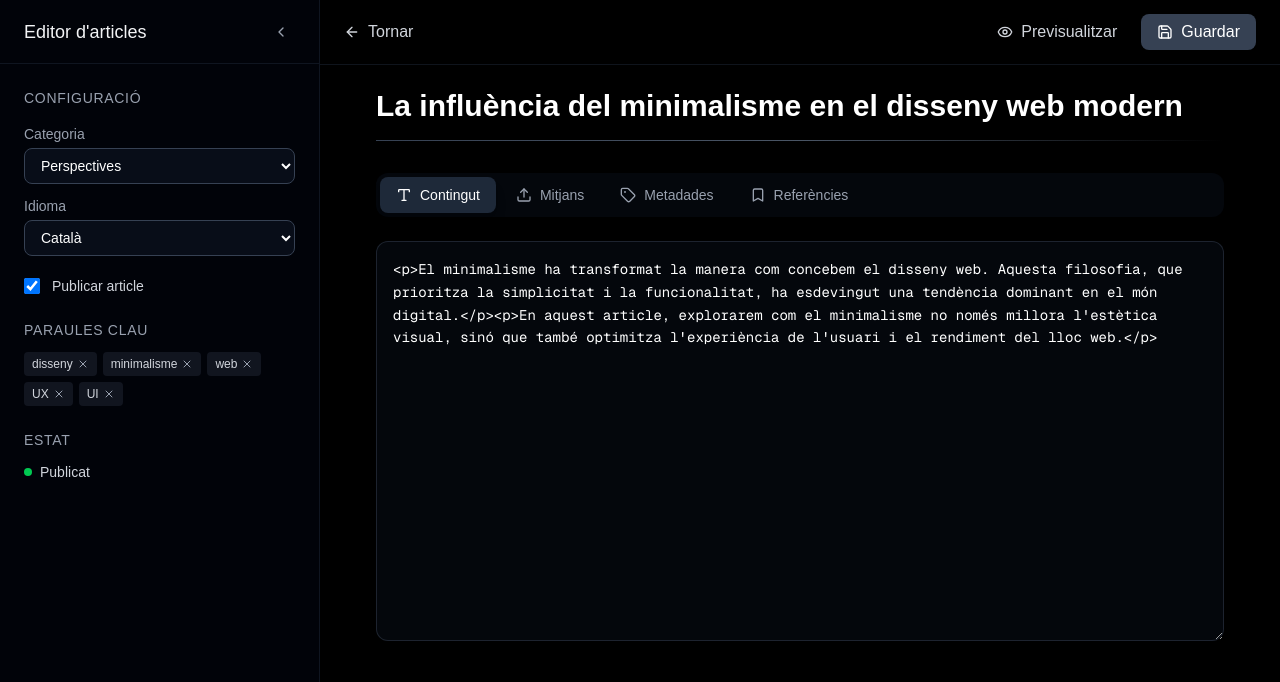
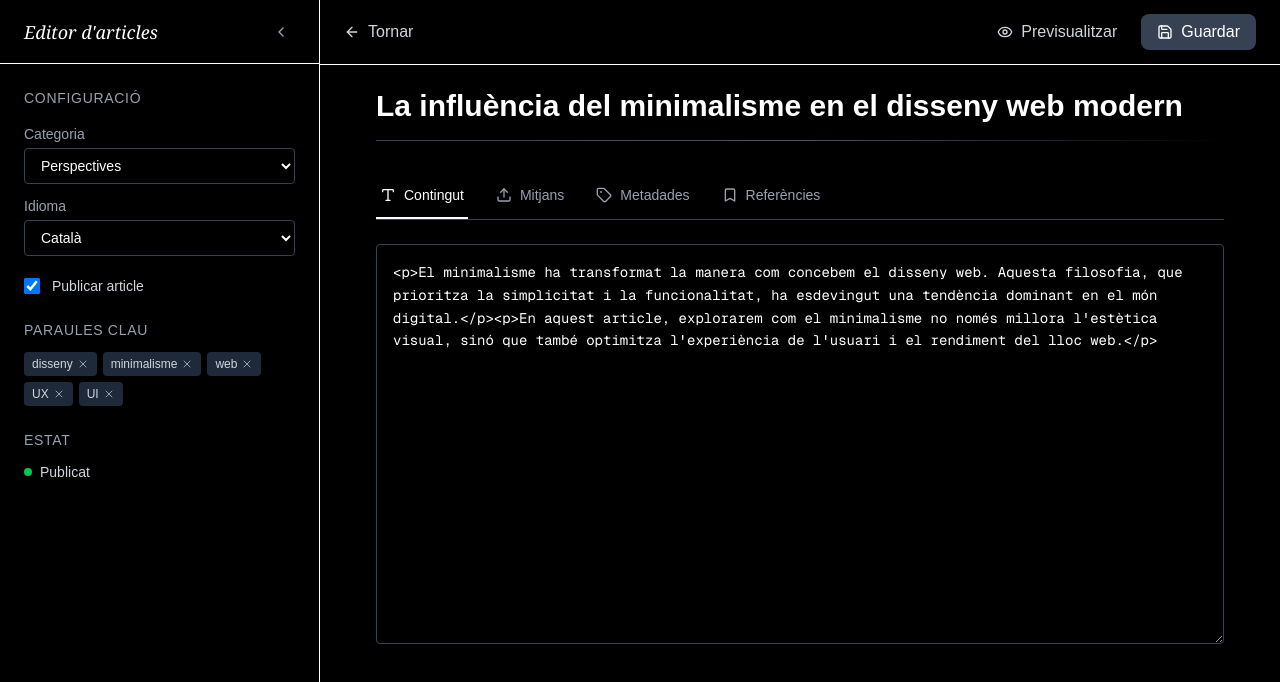
Before and after one commit to boversauros/admintonibover, a Next.js app: page /posts/1/edit in a window 1280 px wide. Shown: the top 682 px of the page. Built offline with nearby package versions, Linux system fonts and the light colour scheme.

Commit message:
style: update component styles for improved UI consistency and readability

```diff
--- a/app/posts/_components/PostForm/PostFormHeader.tsx
+++ b/app/posts/_components/PostForm/PostFormHeader.tsx
@@ -25,7 +25,7 @@ export const PostFormHeader: React.FC<PostFormHeaderProps> = ({
 
   return (
     <header
-      className={`fixed top-0 right-0 bg-black/95 backdrop-blur-sm border-b border-gray-800/50 z-50 transition-all duration-300 ease-in-out ${
+      className={`fixed top-0 right-0 bg-black border-b border-white z-50 transition-all duration-300 ease-in-out ${
         sidebarVisible ? "left-80" : "left-0"
       }`}
     >
--- a/app/posts/_components/PostForm/PostFormSidebar.tsx
+++ b/app/posts/_components/PostForm/PostFormSidebar.tsx
@@ -9,7 +9,6 @@ interface PostFormSidebarProps {
   post: Post;
   categories: Category[];
   onUpdateField: <K extends keyof Post>(field: K, value: Post[K]) => void;
-  onAddKeyword: (keyword: string) => void;
   onRemoveKeyword: (keyword: string) => void;
   onToggleSidebar: () => void;
 }
@@ -24,19 +23,19 @@ export const PostFormSidebar: React.FC<PostFormSidebarProps> = ({
 }) => {
   return (
     <aside
-      className={`w-80 bg-gray-950/50 border-r border-gray-800/50 fixed left-0 top-0 bottom-0 overflow-y-auto transition-transform duration-300 ease-in-out z-40 ${
+      className={`w-80 bg-black border-r border-white fixed left-0 top-0 bottom-0 overflow-y-auto transition-transform duration-300 ease-in-out z-40 ${
         visible ? "translate-x-0" : "-translate-x-full"
       }`}
     >
       {/* Sidebar Header */}
-      <div className="h-16 flex items-center justify-between px-6 border-b border-gray-800/50">
-        <h1 className="text-lg font-medium text-gray-100">
-          Editor d&apos;articles
+      <div className="h-16 flex items-center justify-between px-6 border-b border-white">
+        <h1 className="text-lg font-serif italic text-white">
+          Editor d&#39;articles
         </h1>
         <button
           type="button"
           onClick={onToggleSidebar}
-          className="p-1.5 text-gray-400 hover:text-white hover:bg-gray-800/50 rounded-lg transition-all"
+          className="p-1.5 text-gray-400 hover:text-white rounded-lg transition-all"
           title="Amagar sidebar"
         >
           <ChevronLeft className="w-4 h-4" />
@@ -46,7 +45,7 @@ export const PostFormSidebar: React.FC<PostFormSidebarProps> = ({
       <div className="p-6 space-y-6">
         {/* Quick Settings */}
         <div className="space-y-4">
-          <h3 className="text-sm font-medium text-gray-400 uppercase tracking-wider">
+          <h3 className="text-sm font-normal text-gray-400 uppercase tracking-wider">
             Configuració
           </h3>
 
@@ -60,7 +59,7 @@ export const PostFormSidebar: React.FC<PostFormSidebarProps> = ({
                 onChange={(e) =>
                   onUpdateField("category_id", Number(e.target.value))
                 }
-                className="w-full bg-gray-900/50 border border-gray-700 rounded-lg px-3 py-2 text-white text-sm focus:outline-none focus:border-gray-500"
+                className="w-full bg-black border border-gray-700 rounded px-3 py-2 text-white text-sm focus:outline-none focus:border-white"
               >
                 {categories.map((cat) => (
                   <option key={cat.id} value={cat.id}>
@@ -77,7 +76,7 @@ export const PostFormSidebar: React.FC<PostFormSidebarProps> = ({
                 onChange={(e) =>
                   onUpdateField("language", e.target.value as "ca" | "en")
                 }
-                className="w-full bg-gray-900/50 border border-gray-700 rounded-lg px-3 py-2 text-white text-sm focus:outline-none focus:border-gray-500"
+                className="w-full bg-black border border-gray-700 rounded px-3 py-2 text-white text-sm focus:outline-none focus:border-white"
               >
                 {LANGUAGES.map((lang) => (
                   <option key={lang.code} value={lang.code}>
@@ -95,7 +94,7 @@ export const PostFormSidebar: React.FC<PostFormSidebarProps> = ({
                 onChange={(e) =>
                   onUpdateField("is_published", e.target.checked)
                 }
-                className="w-4 h-4 bg-gray-900 border-gray-700 rounded text-gray-500 focus:ring-gray-500"
+                className="w-4 h-4 bg-black border-gray-700 rounded text-white focus:ring-white"
               />
               <label htmlFor="is_published" className="text-sm text-gray-300">
                 Publicar article
@@ -106,14 +105,14 @@ export const PostFormSidebar: React.FC<PostFormSidebarProps> = ({
 
         {/* Keywords Display */}
         <div className="space-y-3">
-          <h3 className="text-sm font-medium text-gray-400 uppercase tracking-wider">
+          <h3 className="text-sm font-normal text-gray-400 uppercase tracking-wider">
             Paraules clau
           </h3>
           <div className="flex flex-wrap gap-1.5">
             {post.keywords.map((keyword) => (
               <span
                 key={keyword}
-                className="bg-gray-700/30 text-gray-300 px-2 py-1 rounded text-xs flex items-center gap-1"
+                className="bg-gray-800 text-gray-300 px-2 py-1 rounded text-xs flex items-center gap-1"
               >
                 {keyword}
                 <button
@@ -133,7 +132,7 @@ export const PostFormSidebar: React.FC<PostFormSidebarProps> = ({
 
         {/* Status */}
         <div className="space-y-3">
-          <h3 className="text-sm font-medium text-gray-400 uppercase tracking-wider">
+          <h3 className="text-sm font-normal text-gray-400 uppercase tracking-wider">
             Estat
           </h3>
           <div className="flex items-center gap-2">
--- a/app/posts/_components/PostForm/PostFormTabs.tsx
+++ b/app/posts/_components/PostForm/PostFormTabs.tsx
@@ -25,7 +25,7 @@ export const PostFormTabs: React.FC<PostFormTabsProps> = ({
   onTabChange,
 }) => {
   return (
-    <div className="flex space-x-1 mb-6 bg-gray-900/30 p-1 rounded-xl">
+    <div className="flex space-x-6 mb-6 border-b border-gray-700">
       {tabs.map((tab) => {
         const Icon = tab.icon;
         return (
@@ -33,10 +33,10 @@ export const PostFormTabs: React.FC<PostFormTabsProps> = ({
             key={tab.id}
             type="button"
             onClick={() => onTabChange(tab.id)}
-            className={`flex items-center gap-2 px-4 py-2 rounded-lg text-sm font-medium transition-all ${
+            className={`flex items-center gap-2 px-1 py-3 text-sm font-normal transition-all border-b-2 ${
               activeTab === tab.id
-                ? "bg-gray-800 text-white shadow-lg"
-                : "text-gray-400 hover:text-gray-200 hover:bg-gray-800/50"
+                ? "text-white border-white"
+                : "text-gray-400 hover:text-gray-200 border-transparent"
             }`}
           >
             <Icon className="w-4 h-4" />
--- a/app/posts/_components/PostForm/index.tsx
+++ b/app/posts/_components/PostForm/index.tsx
@@ -111,7 +111,6 @@ export const PostForm: React.FC<PostFormProps> = ({
           post={post}
           categories={categories}
           onUpdateField={updateField}
-          onAddKeyword={addKeyword}
           onRemoveKeyword={removeKeyword}
           onToggleSidebar={() => setSidebarVisible(!sidebarVisible)}
         />
--- a/app/posts/_components/PostForm/tabs/ContentTab.tsx
+++ b/app/posts/_components/PostForm/tabs/ContentTab.tsx
@@ -15,7 +15,7 @@ export const ContentTab: React.FC<ContentTabProps> = ({
       <textarea
         value={content}
         onChange={(e) => onContentChange(e.target.value)}
-        className="w-full bg-gray-900/30 border border-gray-700/50 rounded-xl px-4 py-4 text-white focus:outline-none focus:border-gray-500/50 min-h-[400px] font-mono text-sm leading-relaxed"
+        className="w-full bg-black border border-gray-700 rounded px-4 py-4 text-white focus:outline-none focus:border-white min-h-[400px] font-mono text-sm leading-relaxed"
         placeholder="<p>Escriu el contingut HTML aquí...</p>"
       />
     </div>
--- a/app/posts/_components/PostForm/tabs/MetadataTab.tsx
+++ b/app/posts/_components/PostForm/tabs/MetadataTab.tsx
@@ -18,7 +18,7 @@ export const MetadataTab: React.FC<MetadataTabProps> = ({
   return (
     <div className="space-y-6">
       <div>
-        <h3 className="text-lg font-medium text-gray-200 mb-4">
+        <h3 className="text-lg font-serif italic text-gray-200 mb-4">
           Paraules clau
         </h3>
         <KeywordSearch
--- a/app/posts/_components/PostForm/tabs/ReferencesTab.tsx
+++ b/app/posts/_components/PostForm/tabs/ReferencesTab.tsx
@@ -40,7 +40,7 @@ export const ReferencesTab: React.FC<ReferencesTabProps> = ({
     <div className="space-y-8">
       {/* Image References */}
       <div>
-        <label className="block text-lg font-medium text-gray-200 mb-3">
+        <label className="block text-lg font-serif italic text-gray-200 mb-3">
           Referències d'imatges
         </label>
         <div className="space-y-3 mb-4">
@@ -81,7 +81,7 @@ export const ReferencesTab: React.FC<ReferencesTabProps> = ({
 
       {/* Text References */}
       <div>
-        <label className="block text-lg font-medium text-gray-200 mb-3">
+        <label className="block text-lg font-serif italic text-gray-200 mb-3">
           Referències de text
         </label>
         <div className="space-y-3 mb-4">
```
